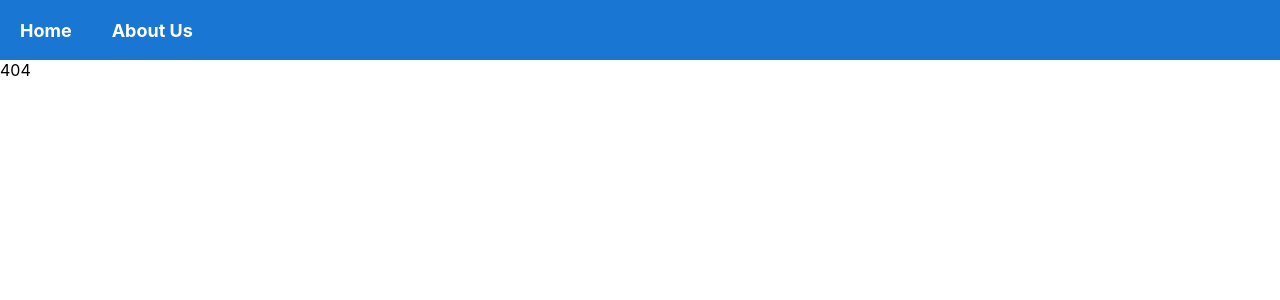
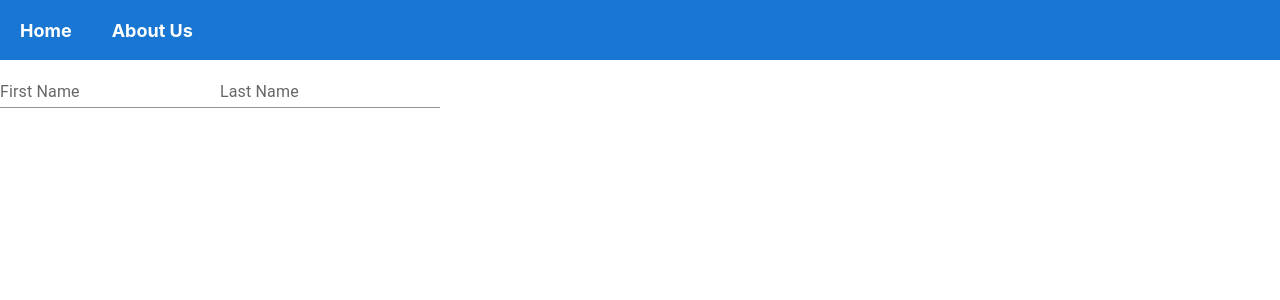
Before and after one commit to vladi2909/react-rs, a React (Create React App) app in the folder project/: page /forms in a window 1280 px wide. Before the commit this address had no page. Shown: the top 300 px of the page. Built offline with nearby package versions, Linux system fonts and the light colour scheme.

Commit message:
feat: add form

```diff
--- a/project/package.json
+++ b/project/package.json
@@ -6,9 +6,11 @@
     "@emotion/react": "^11.9.3",
     "@emotion/styled": "^11.9.3",
     "@mui/material": "^5.8.6",
+    "@mui/x-date-pickers": "^5.0.0-beta.1",
     "@testing-library/jest-dom": "^5.16.4",
     "@testing-library/react": "^13.3.0",
     "@testing-library/user-event": "^13.5.0",
+    "moment": "^2.29.4",
     "react": "^18.2.0",
     "react-dom": "^18.2.0",
     "react-router-dom": "^6.3.0",
--- a/project/src/App.js
+++ b/project/src/App.js
@@ -5,6 +5,7 @@ import { Routes, Route, Link } from 'react-router-dom';
 import HomePage from './pages/HomePage';
 import AboutPage from './pages/AboutPage';
 import NotFoundPage from './pages/NotFoundPage';
+import Forms from './pages/Forms';
 
 class App extends React.Component {
   render() {
@@ -17,6 +18,7 @@ class App extends React.Component {
         <Routes>
             <Route path='/' element={<HomePage />} />
             <Route path='/about-us' element={<AboutPage />} />
+            <Route path='/forms' element={<Forms />} />
             <Route path='*' element={<NotFoundPage />} />
           </Routes>
       </div>
--- /dev/null
+++ b/project/src/pages/Forms.jsx
@@ -0,0 +1,21 @@
+import React from "react";
+
+import TextField from '@mui/material/TextField';
+
+class Forms extends React.Component {
+  constructor() {
+    super();
+  }
+
+  render() {
+    return (
+      <form>
+        <TextField id="standard-basic" label="First Name" variant="standard" />
+        <TextField id="standard-basic" label="Last Name" variant="standard" />
+
+      </form>
+    );
+  }
+}
+
+export default Forms;
```
Also changed, not shown: 1 other file (tests, documents, lock files or other folders).
